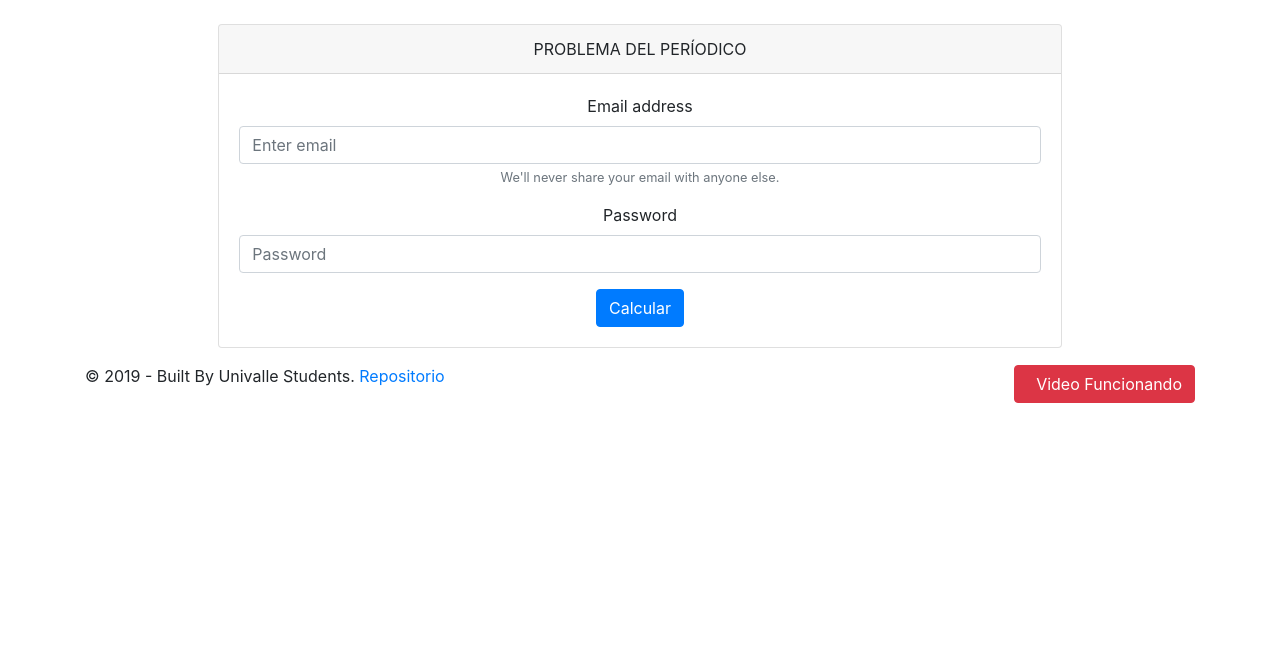
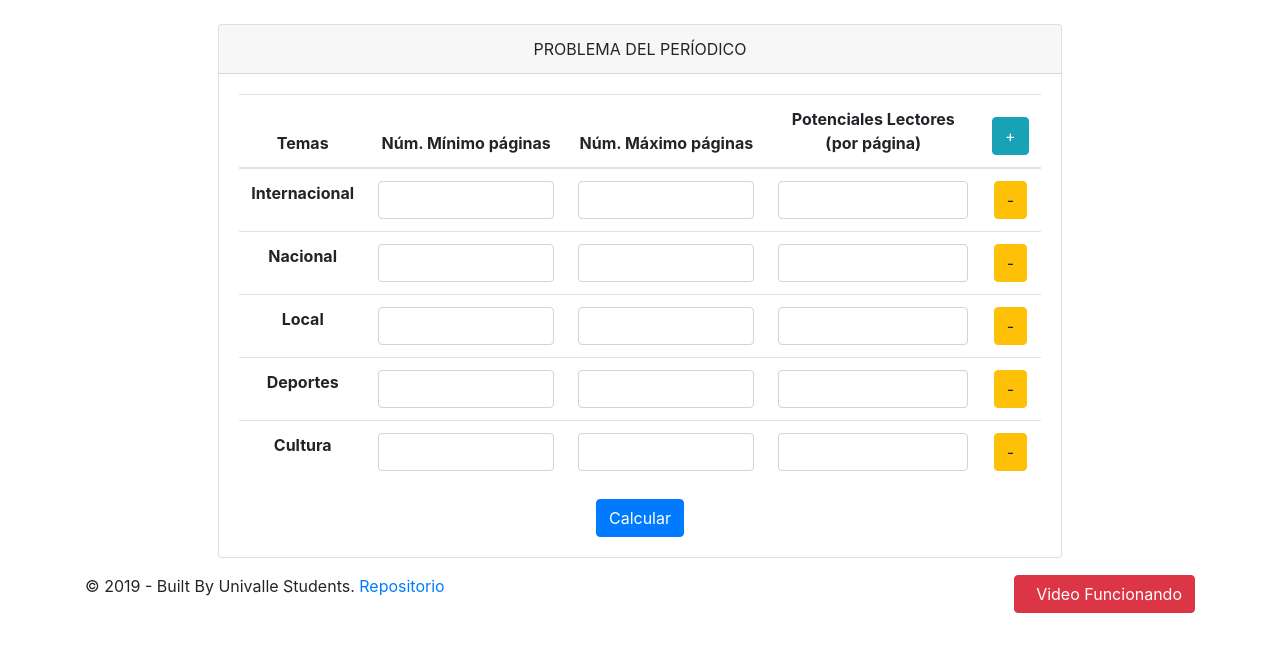
Before and after one commit to cjcruzrivera/Proyecto_Complejidad, a Flask app: page / in a window 1280 px wide. Shown: the top 652 px of the page. Run offline with Flask 2, Linux system fonts and the light colour scheme; some libraries are stand-ins or nearby versions.

Commit message:
formulario del problema periodico

```diff
--- a/PeriodicoGUI-Fuentes/templates/base.html
+++ b/PeriodicoGUI-Fuentes/templates/base.html
@@ -10,6 +10,19 @@
         integrity="sha384-ggOyR0iXCbMQv3Xipma34MD+dH/1fQ784/j6cY/iJTQUOhcWr7x9JvoRxT2MZw1T" crossorigin="anonymous">
     <title>PROYECTO COMPLEJIDAD PARTE 2</title>
 </head>
+
+
+
+<script src="https://code.jquery.com/jquery-3.3.1.slim.min.js"
+    integrity="sha384-q8i/X+965DzO0rT7abK41JStQIAqVgRVzpbzo5smXKp4YfRvH+8abtTE1Pi6jizo" crossorigin="anonymous">
+    </script>
+<script src="https://cdnjs.cloudflare.com/ajax/libs/popper.js/1.14.7/umd/popper.min.js"
+    integrity="sha384-UO2eT0CpHqdSJQ6hJty5KVphtPhzWj9WO1clHTMGa3JDZwrnQq4sF86dIHNDz0W1" crossorigin="anonymous">
+    </script>
+<script src="https://stackpath.bootstrapcdn.com/bootstrap/4.3.1/js/bootstrap.min.js"
+    integrity="sha384-JjSmVgyd0p3pXB1rRibZUAYoIIy6OrQ6VrjIEaFf/nJGzIxFDsf4x0xIM+B07jRM" crossorigin="anonymous">
+    </script>
+<script src="/static/js/index.js"></script>
 
 <body>
 
@@ -45,16 +58,4 @@
 
 </body>
 
-<script src="/static/js/index.js"></script>
-<script src="https://code.jquery.com/jquery-3.3.1.slim.min.js"
-    integrity="sha384-q8i/X+965DzO0rT7abK41JStQIAqVgRVzpbzo5smXKp4YfRvH+8abtTE1Pi6jizo" crossorigin="anonymous">
-</script>
-<script src="https://cdnjs.cloudflare.com/ajax/libs/popper.js/1.14.7/umd/popper.min.js"
-    integrity="sha384-UO2eT0CpHqdSJQ6hJty5KVphtPhzWj9WO1clHTMGa3JDZwrnQq4sF86dIHNDz0W1" crossorigin="anonymous">
-</script>
-<script src="https://stackpath.bootstrapcdn.com/bootstrap/4.3.1/js/bootstrap.min.js"
-    integrity="sha384-JjSmVgyd0p3pXB1rRibZUAYoIIy6OrQ6VrjIEaFf/nJGzIxFDsf4x0xIM+B07jRM" crossorigin="anonymous">
-</script>
-
-
 </html>
--- a/PeriodicoGUI-Fuentes/templates/index.html
+++ b/PeriodicoGUI-Fuentes/templates/index.html
@@ -2,16 +2,129 @@
 
 
 {% block content %}
-<form action="/resultado" method="POST">
-    <div class="form-group">
-        <label for="exampleInputEmail1">Email address</label>
-        <input type="email" class="form-control" id="exampleInputEmail1" aria-describedby="emailHelp" placeholder="Enter email">
-        <small id="emailHelp" class="form-text text-muted">We'll never share your email with anyone else.</small>
-      </div>
-      <div class="form-group">
-        <label for="exampleInputPassword1">Password</label>
-        <input type="password" class="form-control" id="exampleInputPassword1" placeholder="Password">
-      </div>
-      <button type="submit" class="btn btn-primary">Calcular</button>
+<form action="/resultado" method="POST" class="needs-validation" novalidate>
+      <table class="table table-responsive w-100" id="tablaDatos">
+        <thead>
+          <tr>
+            <th class="font-weight-bold">Temas</th>
+            <th class="font-weight-bold">Núm. Mínimo páginas</th>
+            <th class="font-weight-bold">Núm. Máximo páginas</th>
+            <th class="font-weight-bold">Potenciales Lectores (por página)</th>
+            <th>
+              <button type="button" class="btn btn-info" id="newTopic">
+                +
+              </button>
+            </th>
+          </tr>
+        </thead>
+        <tbody>
+            <tr id="example" class="d-none">
+                <td class="font-weight-bold">
+                  <input class="form-control newTopicLabel" type="text">
+                  <div class="invalid-feedback">
+                    Ingrese un nombre de Tema
+                  </div>
+                </td>
+                <td>
+                  <input required class="form-control min" type="number" name="min" id="min">
+                </td>
+                <td>
+                  <input required class="form-control max" type="number" name="max" id="max">
+                </td>
+                <td>
+                  <input required class="form-control potencial" type="number" name="potencial" id="potencial">
+                </td>
+                <td>
+                  <button class="btn btn-success addTopic" type="button">+</button>
+                </td>
+              </tr>
+          <tr>
+            <td class="font-weight-bold">
+              Internacional
+            </td>
+            <td>
+              <input required class="form-control" type="number" name="minInternacional" id="minInternacional">
+            </td>
+            <td>
+              <input required class="form-control" type="number" name="maxInternacional" id="maxInternacional">
+            </td>
+            <td>
+              <input required class="form-control" type="number" name="potencialInternacional" id="potencialInternacional">
+            </td>
+            <td>
+              <button class="btn btn-warning removeTopic" type="button">-</button>
+            </td>
+          </tr>
+          <tr>
+            <td class="font-weight-bold">
+              Nacional
+            </td>
+            <td>
+              <input required class="form-control" type="number" name="minNacional" id="minNacional">
+            </td>
+            <td>
+              <input required class="form-control" type="number" name="maxNacional" id="maxNacional">
+            </td>
+            <td>
+              <input required class="form-control" type="number" name="potencialNacional" id="potencialNacional">
+            </td>
+            <td>
+              <button class="btn btn-warning removeTopic" type="button">-</button>
+            </td>
+          </tr>
+          <tr>
+            <td class="font-weight-bold">
+              Local
+            </td>
+            <td>
+              <input required class="form-control" type="number" name="minLocal" id="minLocal">
+            </td>
+            <td>
+              <input required class="form-control" type="number" name="maxLocal" id="maxLocal">
+            </td>
+            <td>
+              <input required class="form-control" type="number" name="potencialLocal" id="potencialLocal">
+            </td>
+            <td>
+              <button class="btn btn-warning removeTopic" type="button">-</button>
+            </td>
+          </tr>
+          <tr>
+            <td class="font-weight-bold">
+              Deportes
+            </td>
+            <td>
+              <input required class="form-control" type="number" name="minDeportes" id="minDeportes">
+            </td>
+            <td>
+              <input required class="form-control" type="number" name="maxDeportes" id="maxDeportes">
+            </td>
+            <td>
+              <input required class="form-control" type="number" name="potencialDeportes" id="potencialDeportes">
+            </td>
+            <td>
+              <button class="btn btn-warning removeTopic" type="button">-</button>
+            </td>
+          </tr>
+          <tr>
+            <td class="font-weight-bold">
+              Cultura
+            </td>
+            <td>
+              <input required class="form-control" type="number" name="minCultura" id="minCultura">
+            </td>
+            <td>
+              <input required class="form-control" type="number" name="maxCultura" id="maxCultura">
+            </td>
+            <td>
+              <input required class="form-control" type="number" name="potencialCultura" id="potencialCultura">
+            </td>
+            <td>
+              <button class="btn btn-warning removeTopic" type="button">-</button>
+            </td>
+          </tr>
+        </tbody>
+      </table>
+      <button type="submit" id="calcular" class="btn btn-primary">Calcular</button>
 </form>
 {% endblock content %}
```
Also changed, not shown: PeriodicoGUI-Fuentes/static/js/index.js (added, +63 -0 lines).
